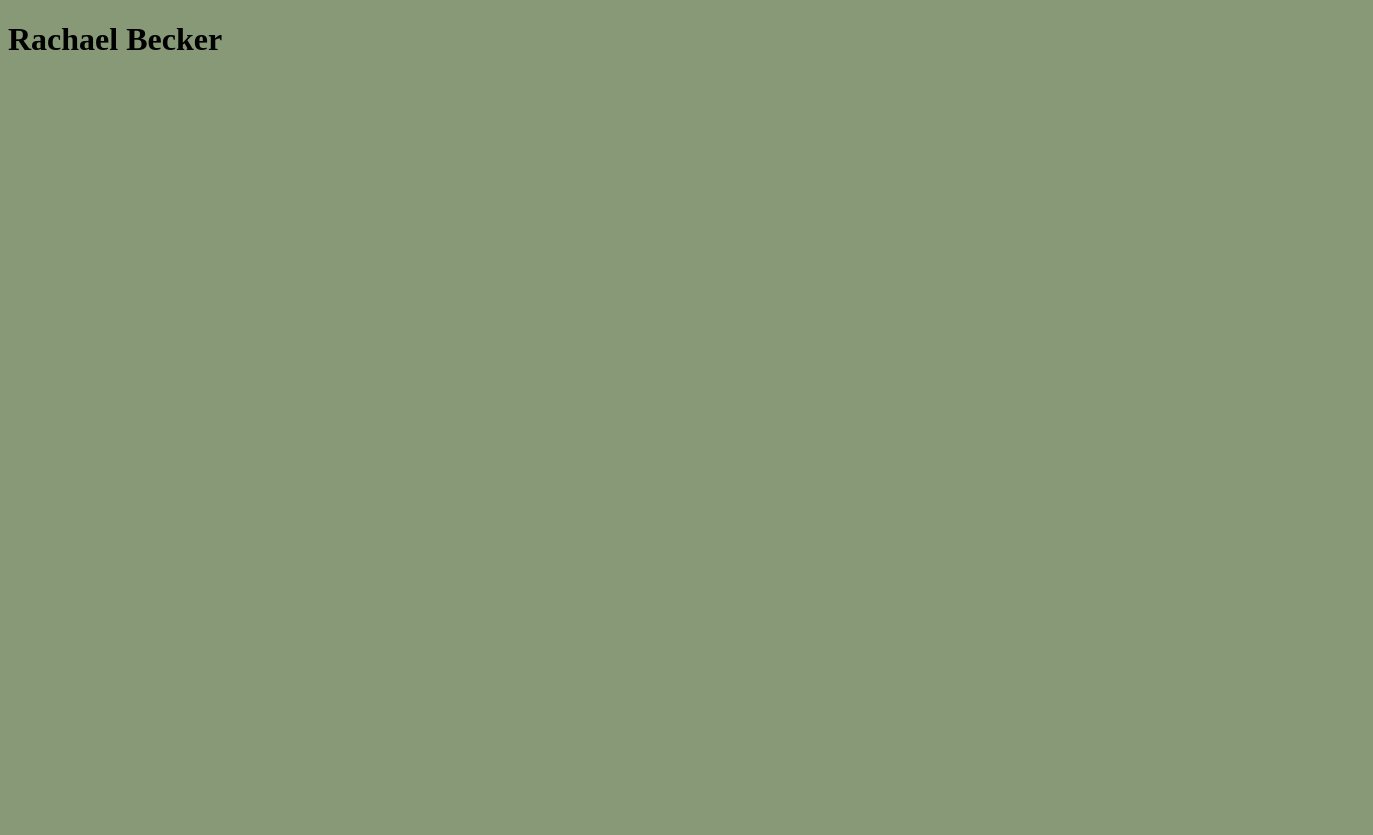
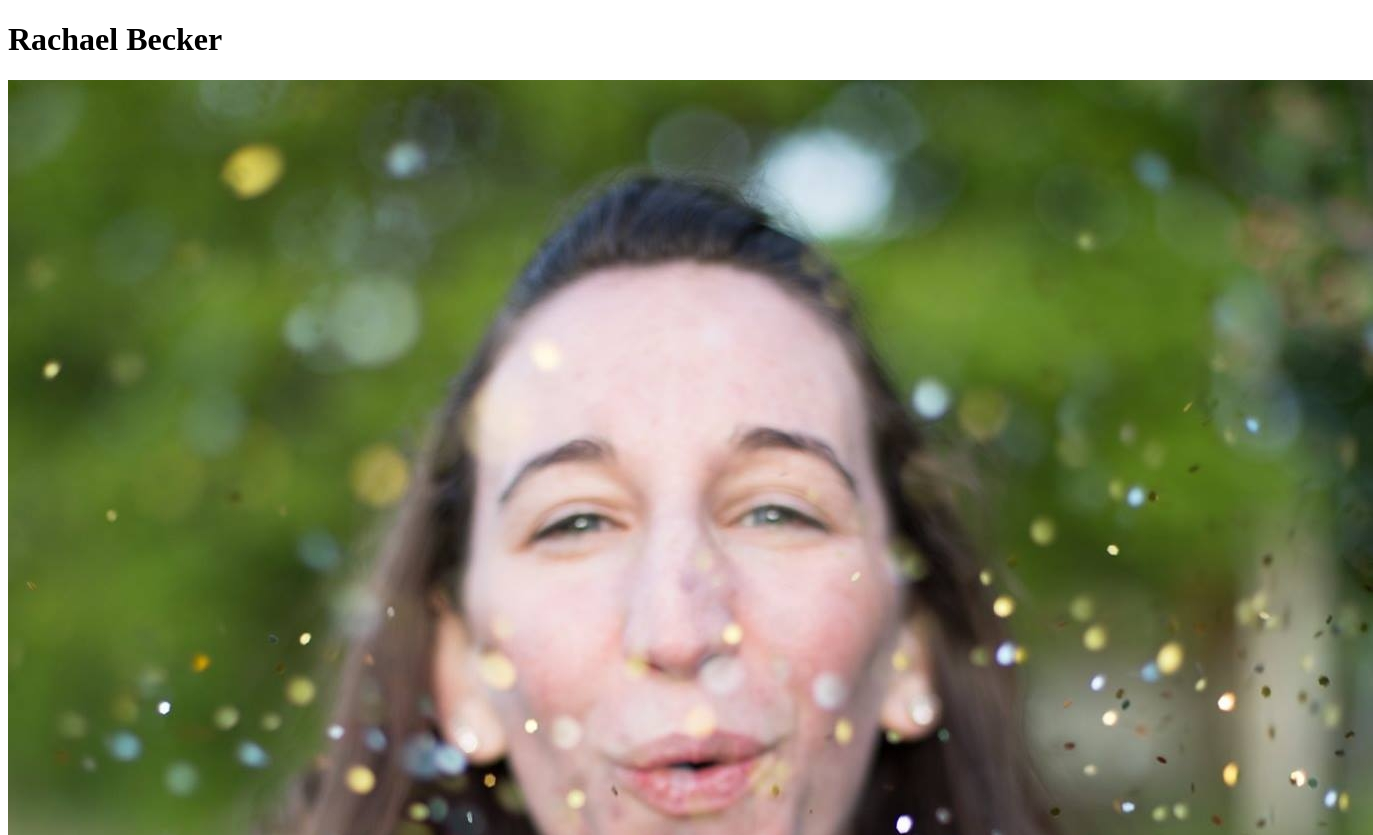
Before and after one commit to raebecker/raebecker.github.io, a plain HTML site: page index.html in a window 1280 px wide. Shown: the top 835 px of the page, 1373 px wide, since content can reach past the window. Before the commit the page ends 800 px from the top, so only its background shows below. Drawn offline with Linux system fonts and the light colour scheme.

Commit message:
Added Picture
Image currently too big. I will need to change size later.

```diff
--- a/index.html
+++ b/index.html
@@ -4,9 +4,10 @@
     <meta charset="UTF-8">
     <title>Rachael Becker</title>
 
+<!-- teal color #97ccc6 -->
     <style>
         body {
-            background: #897;
+            background: white;
         }
 
 
@@ -17,6 +18,7 @@
 <body>
 
     <h1>Rachael Becker</h1>
+    <img src="me.jpg" alt="Rachael Becker">
 
 
 </body>
```
Also changed, not shown: me.jpg (added).
